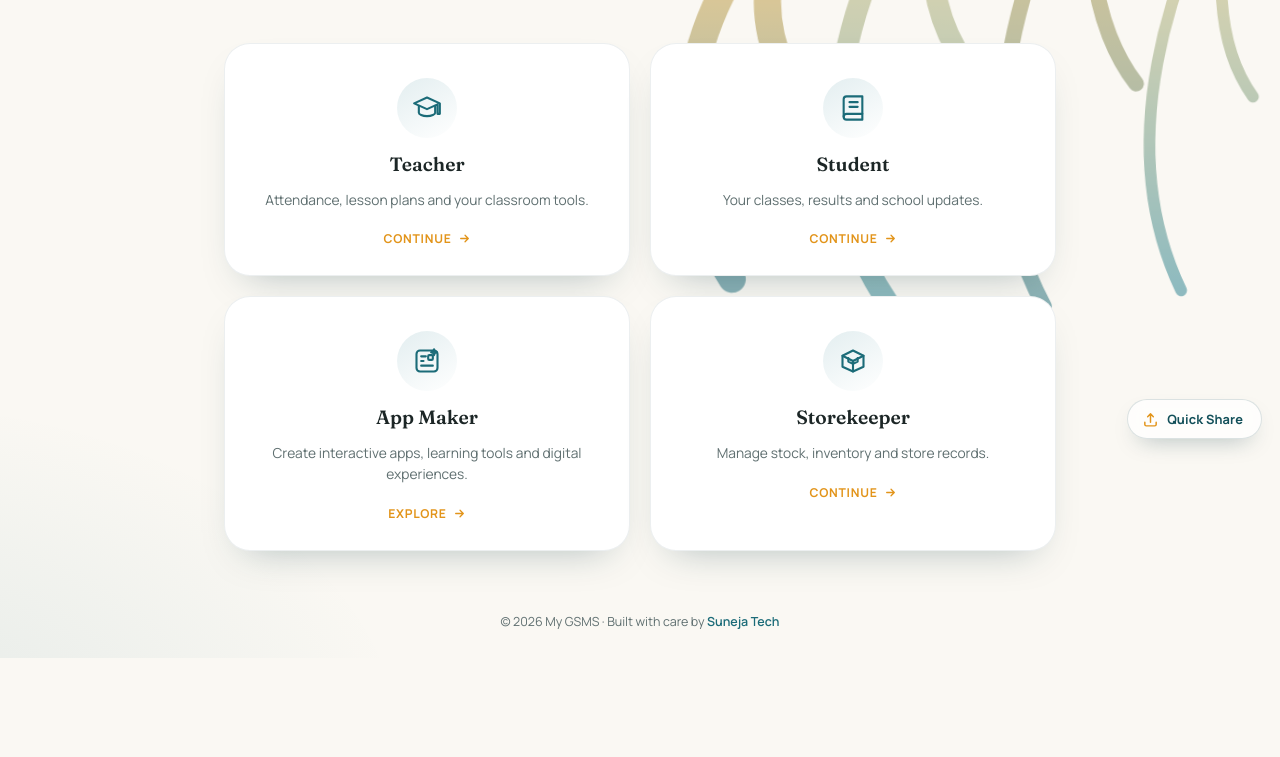
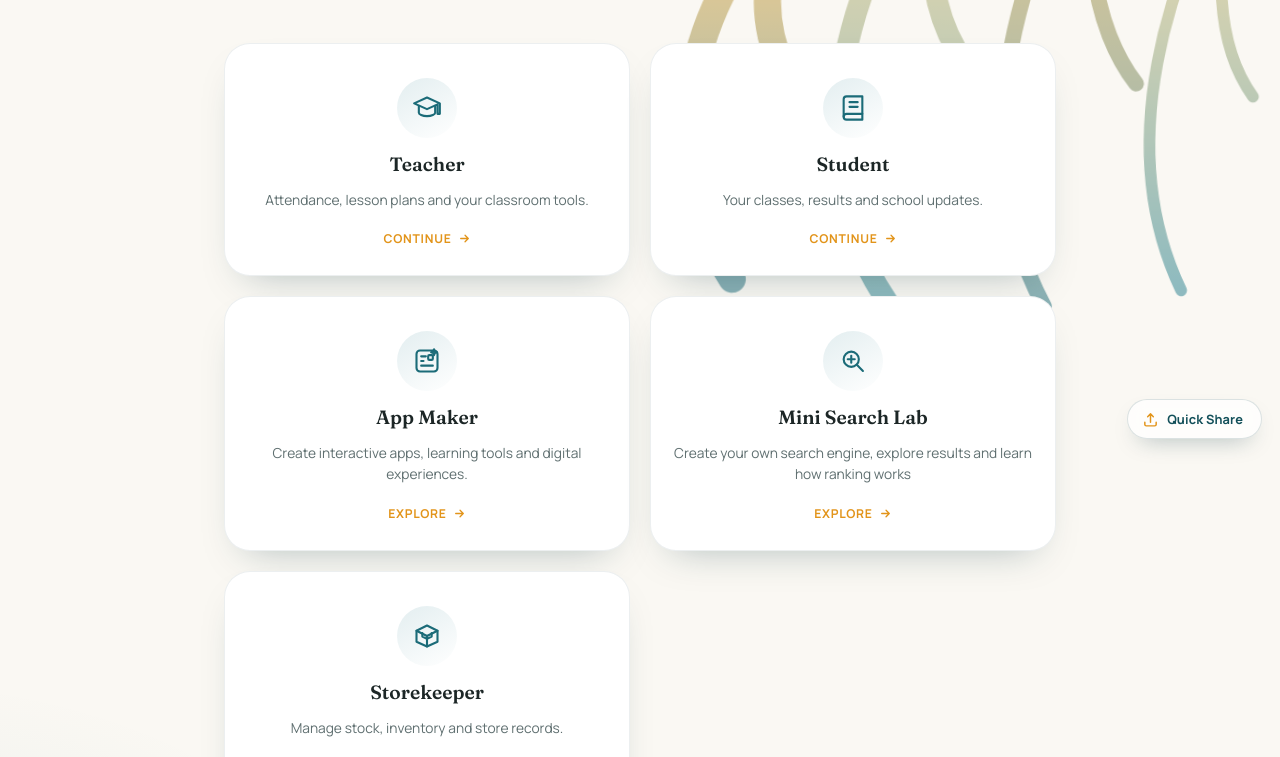
Before and after one commit to gsms-tools/gsms-tools.github.io, a plain HTML site: page index.html in a window 1280 px wide. Shown: the part 343-1100 px from the top of the page. Before the commit the page ends 1001 px from the top, so only its background shows below. Drawn offline with Linux system fonts and the light colour scheme.

Commit message:
Add Mini Search Lab section to index.html
Added a new Mini Search Lab section with a description and explore link.

```diff
--- a/index.html
+++ b/index.html
@@ -737,6 +737,40 @@
   </span>
 </a>
 
+
+<!-- Mini Search Lab -->
+<a class="role-card" href="students/mini-search-lab/" aria-label="Open Mini Search Lab">
+  <span class="role-icon" aria-hidden="true">
+    <svg viewBox="0 0 24 24" fill="none"
+         stroke-width="1.8" stroke-linecap="round"
+         stroke-linejoin="round">
+
+      <!-- Magnifying glass -->
+      <circle cx="10.5" cy="10.5" r="6.5"/>
+      <path d="m15.5 15.5 5 5"/>
+
+      <!-- Search spark -->
+      <path d="M10.5 7.5v6"/>
+      <path d="M7.5 10.5h6"/>
+
+    </svg>
+  </span>
+
+  <h2 class="role-title">Mini Search Lab</h2>
+
+  <p class="role-desc">
+    Create your own search engine, explore results and learn how ranking works
+  </p>
+
+  <span class="role-go">Explore
+    <svg viewBox="0 0 24 24" fill="none" stroke-width="2.4"
+         stroke-linecap="round" stroke-linejoin="round">
+      <path d="M5 12h14M13 6l6 6-6 6"/>
+    </svg>
+  </span>
+</a>
+
+
     <!-- Storekeeper Role -->
     <a class="role-card" href="admins/manage-stock/" aria-label="Continue as Storekeeper">
       <span class="role-icon" aria-hidden="true">
```
